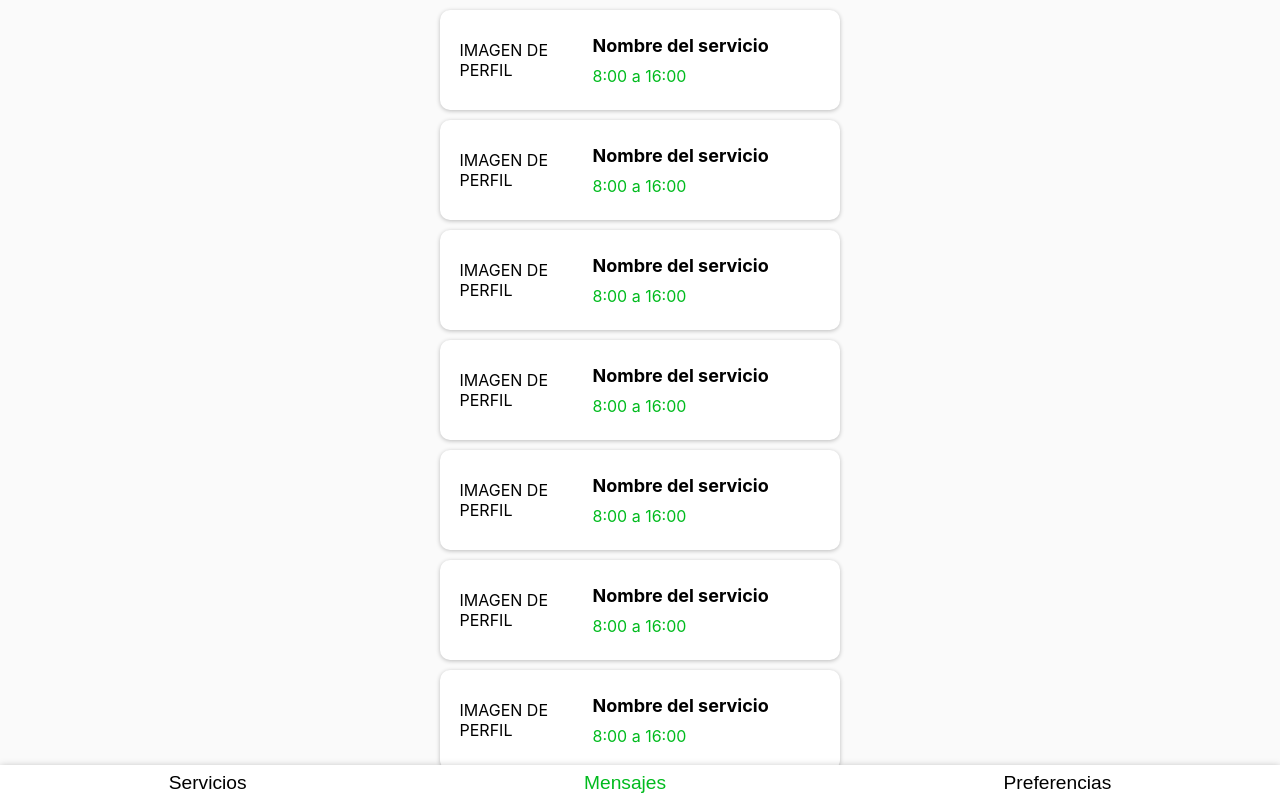
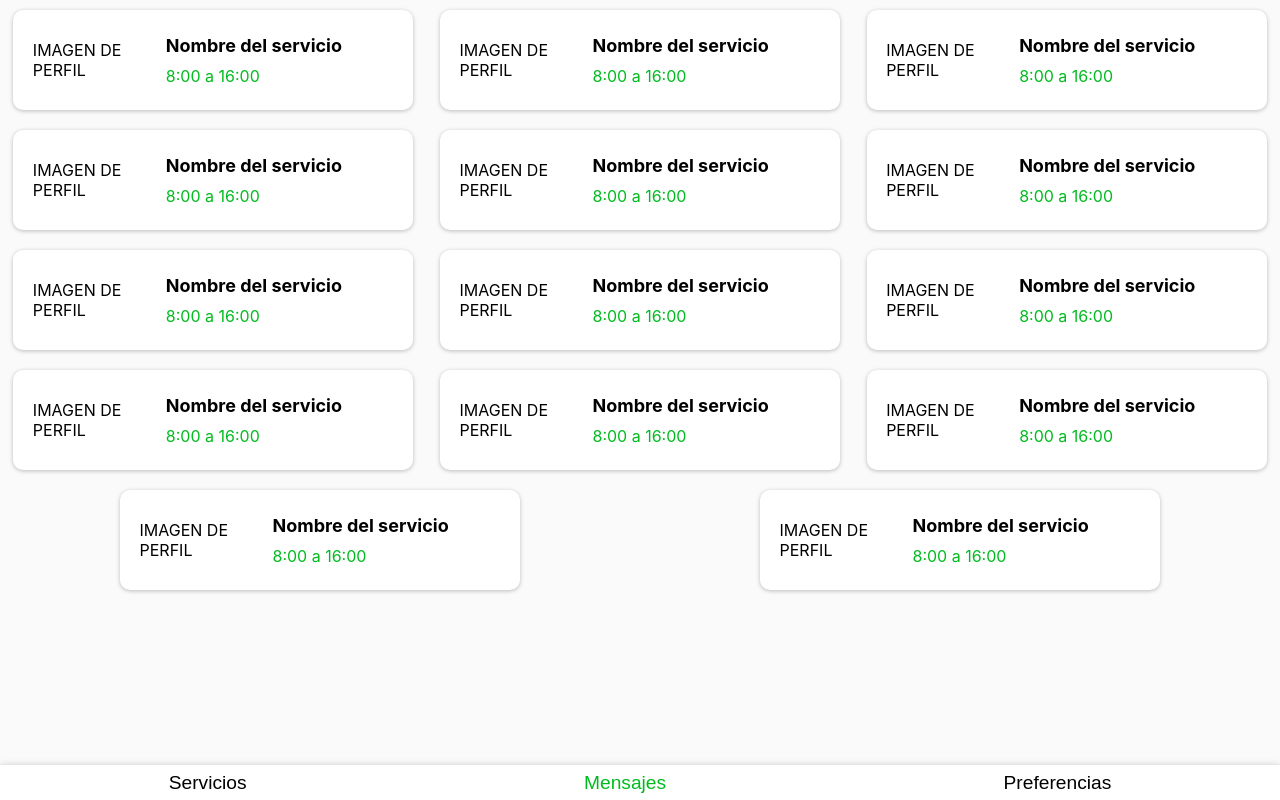
Before and after one commit to moctezumadaniel/tuservicio, a Next.js app: page / in a window 1280 px wide. Both pictures are taken after a click on the button "Mensajes". Built offline with nearby package versions, Linux system fonts and the light colour scheme.

Commit message:
list of messages component view fixed

```diff
--- a/components/User_messages_tab/ListOfChats.js
+++ b/components/User_messages_tab/ListOfChats.js
@@ -1,7 +1,8 @@
+import styles from '../../styles/UserMessages.module.css'
 import ChatProfilePreview from './ChatProfilePreview'
 function ListOfChats (){
     return(
-        <div>
+        <div className={styles.ListOfChatsContainer}>
             <ChatProfilePreview/>
             <ChatProfilePreview/>
             <ChatProfilePreview/>
--- a/styles/UserMessages.module.css
+++ b/styles/UserMessages.module.css
@@ -5,7 +5,13 @@
     align-items: center;
     padding-bottom: 150px;
 }
-
+/*LIST OF CHATS CONTAINER*/
+.ListOfChatsContainer{
+    display: flex;
+    flex-wrap: wrap;
+    justify-content: space-around;
+    width: 100vw;
+}
 /*CHAT CONTAINER PREVIEW*/
 
 .ChatContainer{
```
